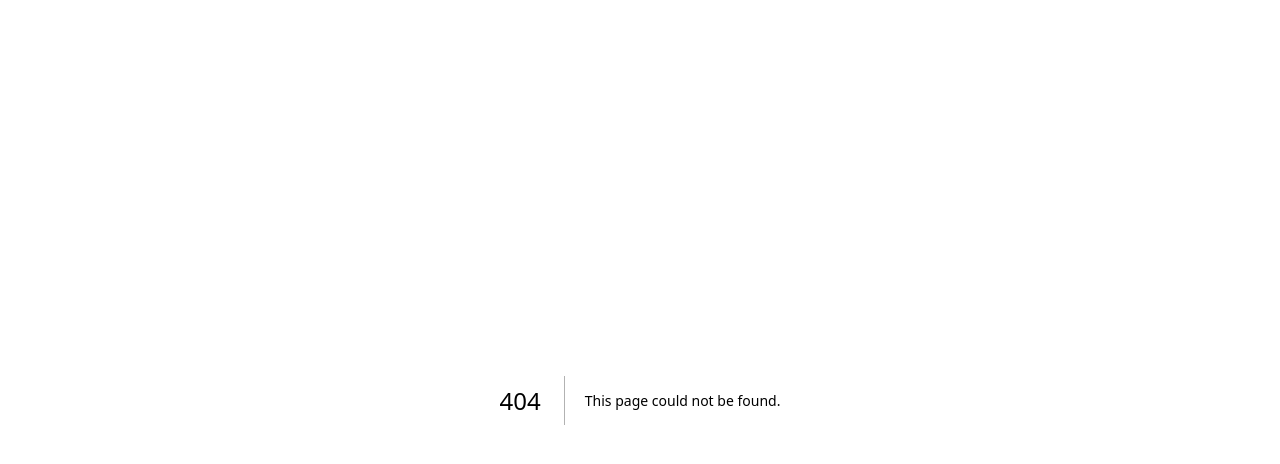
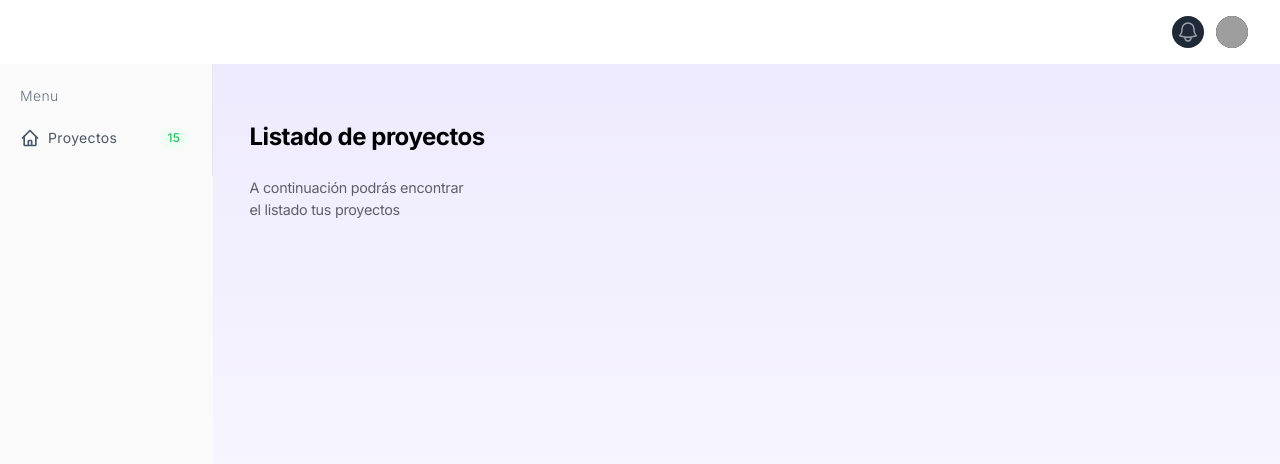
Before and after one commit to dsvivasss/ABC-Web, a Next.js app: page /project_list in a window 1280 px wide. Before the commit this address had no page. Shown: the top 464 px of the page. Built offline with nearby package versions, Linux system fonts and the light colour scheme; grey boxes are pictures that could not be loaded.

Commit message:
PR-9/Se crea base de la feature de creacion de proyecto

```diff
--- a/babel.config.js
+++ /dev/null
@@ -1,17 +0,0 @@
-module.exports = {
-    presets: [
-        ['@babel/preset-react',
-            {
-                "runtime": "automatic"
-            },
-        ],
-        [
-            '@babel/preset-env',
-            {
-                targets: {
-                    node: 'current',
-                },
-            },
-        ],
-    ],
-};
--- a/package.json
+++ b/package.json
@@ -18,6 +18,7 @@
   "dependencies": {
     "@headlessui/react": "^1.7.17",
     "@heroicons/react": "^2.0.18",
+    "heroicons": "^2.0.18",
     "next": "13.5.4",
     "react": "^18",
     "react-dom": "^18"
--- a/src/app/page.module.css
+++ b/src/app/page.module.css
@@ -5,6 +5,13 @@
   align-items: center;
   padding: 6rem;
   min-height: 100vh;
+}
+
+.grid2 {
+  display: grid;
+  grid-template-columns: repeat(2, minmax(25%, auto));
+  max-width: 100%;
+  width: var(--max-width);
 }
 
 .description {
--- /dev/null
+++ b/src/app/project_list/page.jsx
@@ -0,0 +1,190 @@
+"use client";
+import Image from "next/image";
+import styles from "../page.module.css";
+import { Fragment, useState } from "react";
+import { Listbox, Transition } from "@headlessui/react";
+import { Disclosure, Menu } from "@headlessui/react";
+import { Bars3Icon, BellIcon, XMarkIcon } from "@heroicons/react/24/outline";
+import { useCallback, useEffect } from "react";
+
+const numeros = Array.from({ length: 10 }, (_, index) => index + 1);
+
+const navigation = [{ name: "Dashboard", href: "#", current: true }];
+
+function classNames(...classes) {
+  return classes.filter(Boolean).join(" ");
+}
+
+export default function Project() {
+  return (
+    <>
+      <div class="">
+        <Disclosure as="nav" className="bg-white">
+          {({ open }) => (
+            <>
+              <div className="mx-auto max-w-7xl px-2 sm:px-6 lg:px-8">
+                <div className="relative flex h-16 items-center justify-between">
+                  <div className="absolute inset-y-0 left-0 flex items-center sm:hidden">
+                    {/* Mobile menu button*/}
+                    <Disclosure.Button className="relative inline-flex items-center justify-center rounded-md p-2 text-gray-400 hover:bg-gray-700 hover:text-white focus:outline-none focus:ring-2 focus:ring-inset focus:ring-white">
+                      <span className="absolute -inset-0.5" />
+                      <span className="sr-only">Open main menu</span>
+                      {open ? (
+                        <XMarkIcon
+                          className="block h-6 w-6"
+                          aria-hidden="true"
+                        />
+                      ) : (
+                        <Bars3Icon
+                          className="block h-6 w-6"
+                          aria-hidden="true"
+                        />
+                      )}
+                    </Disclosure.Button>
+                  </div>
+                  <div className="flex flex-1 items-center justify-center sm:items-stretch sm:justify-start">
+                    <div className="flex flex-shrink-0 items-center">
+                    </div>
+                  </div>
+                  <div className="absolute inset-y-0 right-0 flex items-center pr-2 sm:static sm:inset-auto sm:ml-6 sm:pr-0">
+                    <button
+                      type="button"
+                      className="relative rounded-full bg-gray-800 p-1 text-gray-400 hover:text-white focus:outline-none focus:ring-2 focus:ring-white focus:ring-offset-2 focus:ring-offset-gray-800"
+                    >
+                      <span className="absolute -inset-1.5" />
+                      <span className="sr-only">View notifications</span>
+                      <BellIcon className="h-6 w-6" aria-hidden="true" />
+                    </button>
+
+                    {/* Profile dropdown */}
+                    <Menu as="div" className="relative ml-3">
+                      <div>
+                        <Menu.Button className="relative flex rounded-full bg-gray-800 text-sm focus:outline-none focus:ring-2 focus:ring-white focus:ring-offset-2 focus:ring-offset-gray-800">
+                          <span className="absolute -inset-1.5" />
+                          <span className="sr-only">Open user menu</span>
+                          <img
+                            className="h-8 w-8 rounded-full"
+                            src="https://images.unsplash.com/photo-1472099645785-5658abf4ff4e?ixlib=rb-1.2.1&ixid=eyJhcHBfaWQiOjEyMDd9&auto=format&fit=facearea&facepad=2&w=256&h=256&q=80"
+                            alt=""
+                          />
+                        </Menu.Button>
+                      </div>
+                      <Transition
+                        as={Fragment}
+                        enter="transition ease-out duration-100"
+                        enterFrom="transform opacity-0 scale-95"
+                        enterTo="transform opacity-100 scale-100"
+                        leave="transition ease-in duration-75"
+                        leaveFrom="transform opacity-100 scale-100"
+                        leaveTo="transform opacity-0 scale-95"
+                      >
+                        <Menu.Items className="absolute right-0 z-10 mt-2 w-48 origin-top-right rounded-md bg-white py-1 shadow-lg ring-1 ring-black ring-opacity-5 focus:outline-none">
+                          <Menu.Item>
+                            {({ active }) => (
+                              <a
+                                href="#"
+                                className={classNames(
+                                  active ? "bg-gray-100" : "",
+                                  "block px-4 py-2 text-sm text-gray-700"
+                                )}
+                              >
+                                Your Profile
+                              </a>
+                            )}
+                          </Menu.Item>
+                          <Menu.Item>
+                            {({ active }) => (
+                              <a
+                                href="#"
+                                className={classNames(
+                                  active ? "bg-gray-100" : "",
+                                  "block px-4 py-2 text-sm text-gray-700"
+                                )}
+                              >
+                                Settings
+                              </a>
+                            )}
+                          </Menu.Item>
+                          <Menu.Item>
+                            {({ active }) => (
+                              <a
+                                href="#"
+                                className={classNames(
+                                  active ? "bg-gray-100" : "",
+                                  "block px-4 py-2 text-sm text-gray-700"
+                                )}
+                              >
+                                Sign out
+                              </a>
+                            )}
+                          </Menu.Item>
+                        </Menu.Items>
+                      </Transition>
+                    </Menu>
+                  </div>
+                </div>
+              </div>
+            </>
+          )}
+        </Disclosure>
+      </div>
+      <div class="flex">
+        <div class="bg-neutral-50 w-1/6">
+          <div class="min-h-screen flex flex-col flex-auto flex-shrink-0 antialiased bg-neutral-50 text-gray-800">
+            <div class="flex flex-col top-0 left-0 bg-neutral-50 h-full border-r">
+              <div class="overflow-y-auto overflow-x-hidden flex-grow">
+                <ul class="flex flex-col py-4 space-y-1">
+                  <li class="px-5">
+                    <div class="flex flex-row items-center h-8">
+                      <div class="text-sm font-light tracking-wide text-gray-500">
+                        Menu
+                      </div>
+                    </div>
+                  </li>
+
+                  <li>
+                    <a
+                      href="#"
+                      class="flex items-center h-11 focus:outline-none hover:bg-gray-50 text-gray-600 hover:text-gray-800 border-l-4 border-transparent hover:border-indigo-500 pr-6"
+                    >
+                      <span class="inline-flex justify-center items-center ml-4">
+                        <svg
+                          class="w-5 h-5"
+                          fill="none"
+                          stroke="currentColor"
+                          viewBox="0 0 24 24"
+                          xmlns="http://www.w3.org/2000/svg"
+                        >
+                          <path
+                            stroke-linecap="round"
+                            stroke-linejoin="round"
+                            stroke-width="2"
+                            d="M3 12l2-2m0 0l7-7 7 7M5 10v10a1 1 0 001 1h3m10-11l2 2m-2-2v10a1 1 0 01-1 1h-3m-6 0a1 1 0 001-1v-4a1 1 0 011-1h2a1 1 0 011 1v4a1 1 0 001 1m-6 0h6"
+                          ></path>
+                        </svg>
+                      </span>
+                      <span class="ml-2 text-sm tracking-wide truncate">
+                        Proyectos
+                      </span>
+                      <span class="px-2 py-0.5 ml-auto text-xs font-medium tracking-wide text-green-500 bg-green-50 rounded-full">
+                        15
+                      </span>
+                    </a>
+                  </li>
+                </ul>
+              </div>
+            </div>
+          </div>
+        </div>
+
+        <div class="w-5/6 p-4">
+          <div className={styles.card}>
+            <h1 className="animate-fade-up from-black bg-clip-text font-display text-1xl font-bold tracking-[-0.02em] [text-wrap:balance] md:text-2xl md:leading-[5rem]">Listado de proyectos</h1>
+            <p className="from-black bg-clip-text font-display tracking-[-0.02em] [text-wrap:balance] md:leading-[5rem]">A continuación podrás encontrar el listado tus proyectos</p>
+          </div>
+
+        </div>
+      </div>
+    </>
+  );
+}
```
Also changed, not shown: 1 other file (tests, documents, lock files or other folders).
